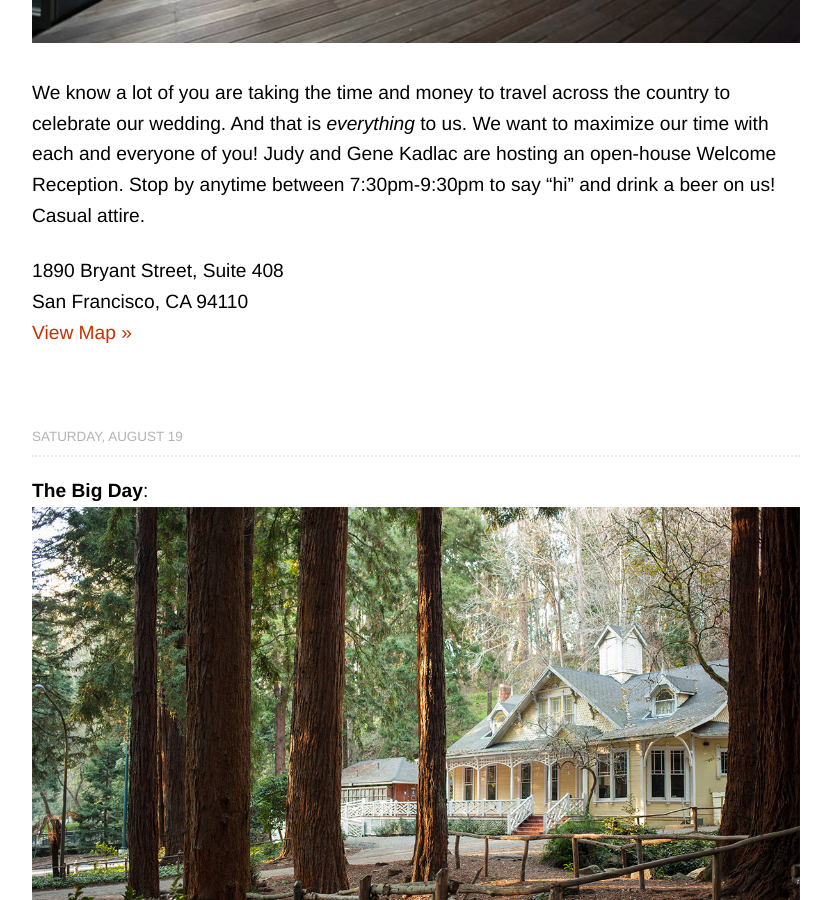
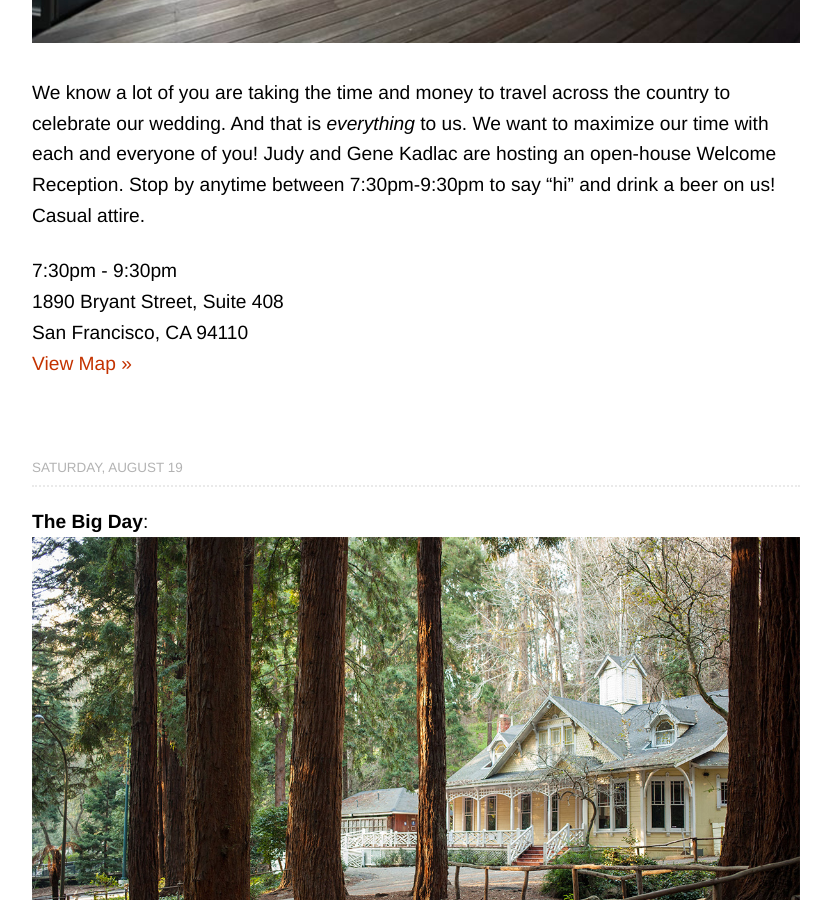
Before and after one commit to nkadlac/alieplusnate.com, a Jekyll site: the page built from schedule.md, in a window 1280 px wide and 900 px high, scrolled down 876 px. Shown: the whole window, without its empty margins (224-1055 px from the left). Built offline with Jekyll 4.4.1, drawn with Linux system fonts in a browser that asks for light colours; some web fonts are replaced.

Commit message:
update schedule

```diff
--- a/schedule.md
+++ b/schedule.md
@@ -12,6 +12,7 @@ layout: page
 
 We know a lot of you are taking the time and money to travel across the country to celebrate our wedding. And that is *everything* to us. We want to maximize our time with each and everyone of you! Judy and Gene Kadlac are hosting an open-house Welcome Reception. Stop by anytime between 7:30pm-9:30pm to say "hi" and drink a beer on us! Casual attire.
 
+7:30pm - 9:30pm<br>
 1890 Bryant Street, Suite 408<br>
 San Francisco, CA 94110<br>
 [View Map >>](https://www.google.com/maps/place/1890+Bryant+St,+San+Francisco,+CA+94110/@37.7633053,-122.4129434,17z/data=!3m1!4b1!4m5!3m4!1s0x808f7e305a59cbff:0xf3a1c662fc8f12ba!8m2!3d37.7633011!4d-122.4107547)
```
